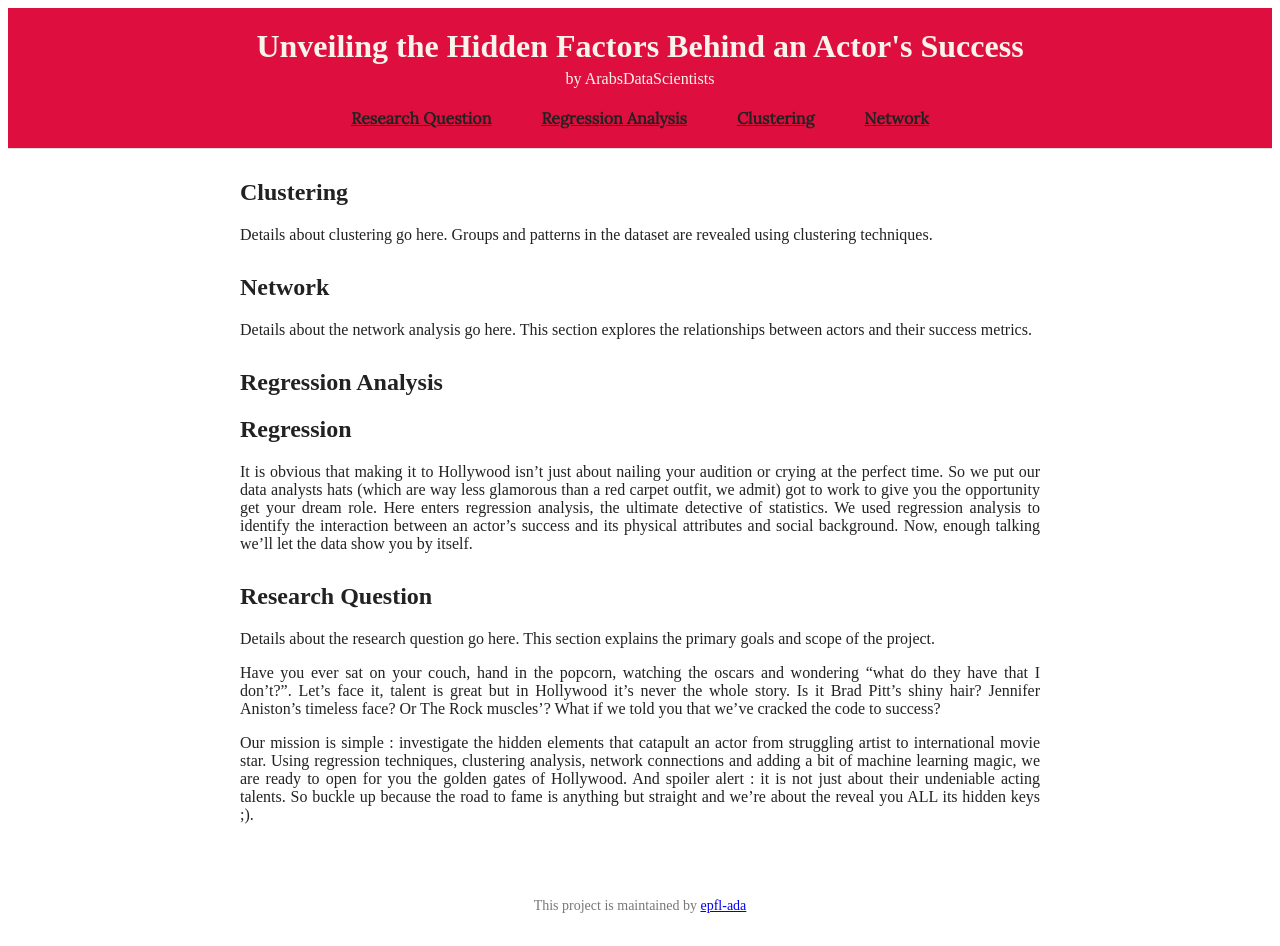
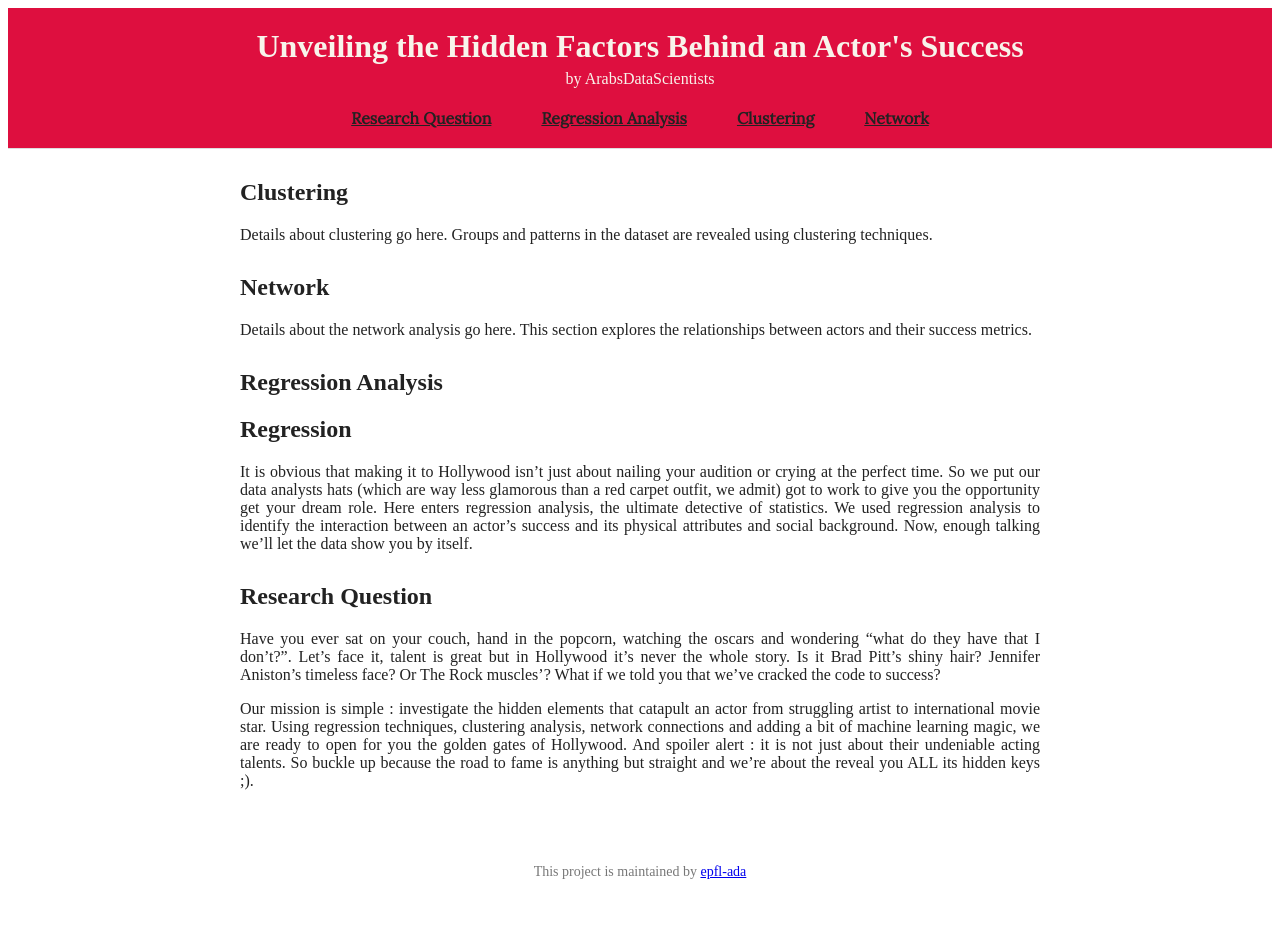
Before and after one commit to epfl-ada/ada-2024-project-arabsdatascientists2024, a Jekyll site: the page built from README.md, in a window 1280 px wide. Built offline with Jekyll 4.4.1, drawn with Linux system fonts in a browser that asks for light colours; our own code applies the rules of GitHub Pages for plain Markdown files; after the commit the page ends 912 px from its top, so only the background shows below that.

Commit message:
Update research-question.md

```diff
--- a/research-question.md
+++ b/research-question.md
@@ -4,9 +4,6 @@ id: research-question
 title: Research Question
 ---
 
-Details about the research question go here. This section explains the primary goals and scope of the project.
-
-
 Have you ever sat on your couch, hand in the popcorn, watching the oscars and wondering “what do they have that I don’t?”.
 Let’s face it, talent is great but in Hollywood it’s never the whole story. Is it Brad Pitt’s shiny hair? Jennifer Aniston’s timeless face? Or The Rock muscles’?
 What if we told you that we’ve cracked the code to success?
```
